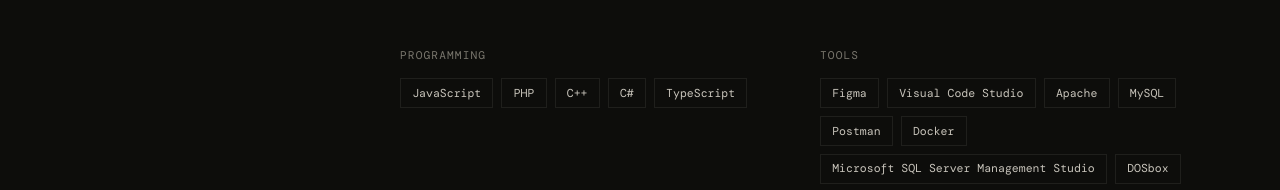
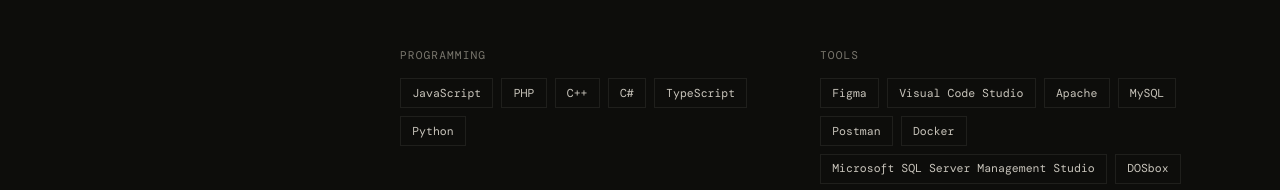
Before and after one commit to darc2600/ProfilePortfolio, an Angular app: page / in a window 1280 px wide. Shown: the part 3544-3734 px from the top of the page. Built offline with nearby package versions, Linux system fonts and the light colour scheme; a web font is replaced by a local one.

Commit message:
edited skills

```diff
--- a/src/app/app.component.ts
+++ b/src/app/app.component.ts
@@ -50,7 +50,7 @@
   readonly skills = [
     {
       name: 'Programming',
-      items: ['JavaScript', 'PHP', 'C++', 'C#','TypeScript'],
+      items: ['JavaScript', 'PHP', 'C++', 'C#','TypeScript','Python'],
     },
     {
       name: 'Tools',
```
